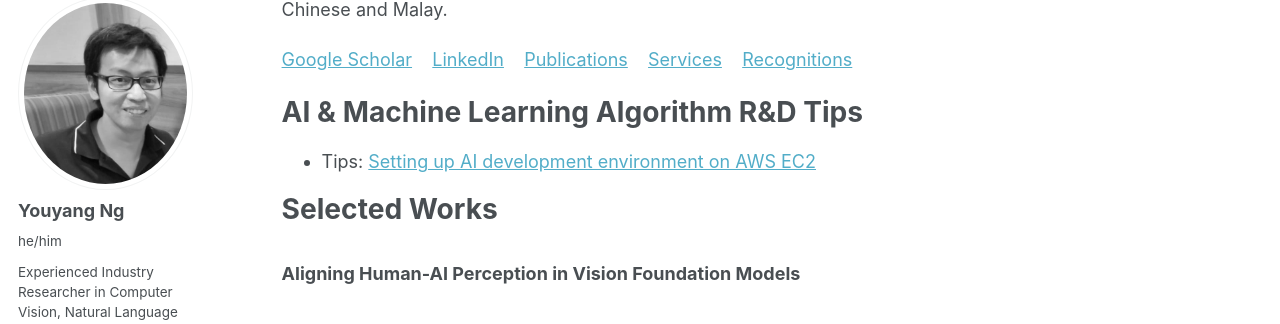
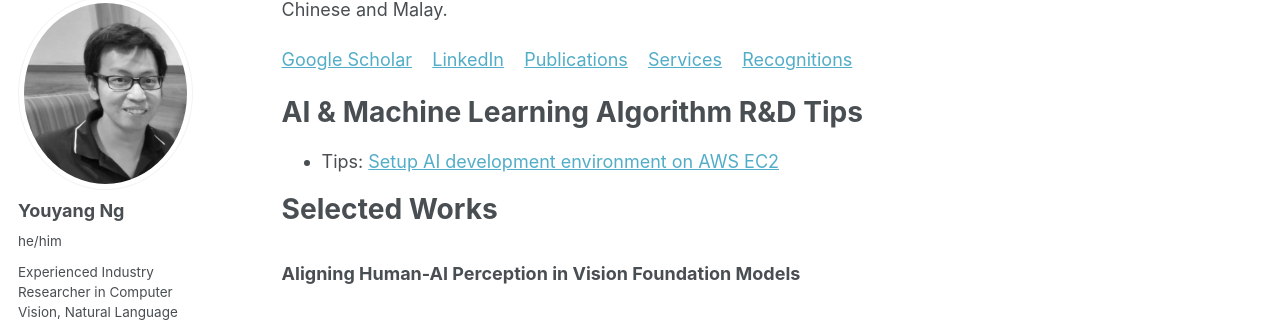
Before and after one commit to yy29/yy29.github.io, a Jekyll site: the page built from _pages/about.md, in a window 1280 px wide and 900 px high, scrolled down 368 px. Shown: the part 109-433 px from the top of the window. Built offline with Jekyll 4.4.1, drawn with Linux system fonts in a browser that asks for light colours; some web fonts are replaced.

Commit message:
Update about.md

```diff
--- a/_pages/about.md
+++ b/_pages/about.md
@@ -15,7 +15,7 @@ I have co-authored over 40 patents and research articles, including publications
 [Google Scholar](https://scholar.google.com/citations?user=4BGLw_QAAAAJ) &nbsp;&nbsp; [LinkedIn](https://www.linkedin.com/in/youyang-ng-55a10ab9/) &nbsp;&nbsp; [Publications](publications.md) &nbsp;&nbsp; [Services](#services) &nbsp;&nbsp; [Recognitions](#recognitions)
 
 # AI & Machine Learning Algorithm R&D Tips
-* Tips: [Setting up AI development environment on AWS EC2](https://github.com/yy29/aws-ec2-tips-llm-chat-ai)
+* Tips: [Setup AI development environment on AWS EC2](https://github.com/yy29/aws-ec2-tips-llm-chat-ai)
 
 # Selected Works
 
```
